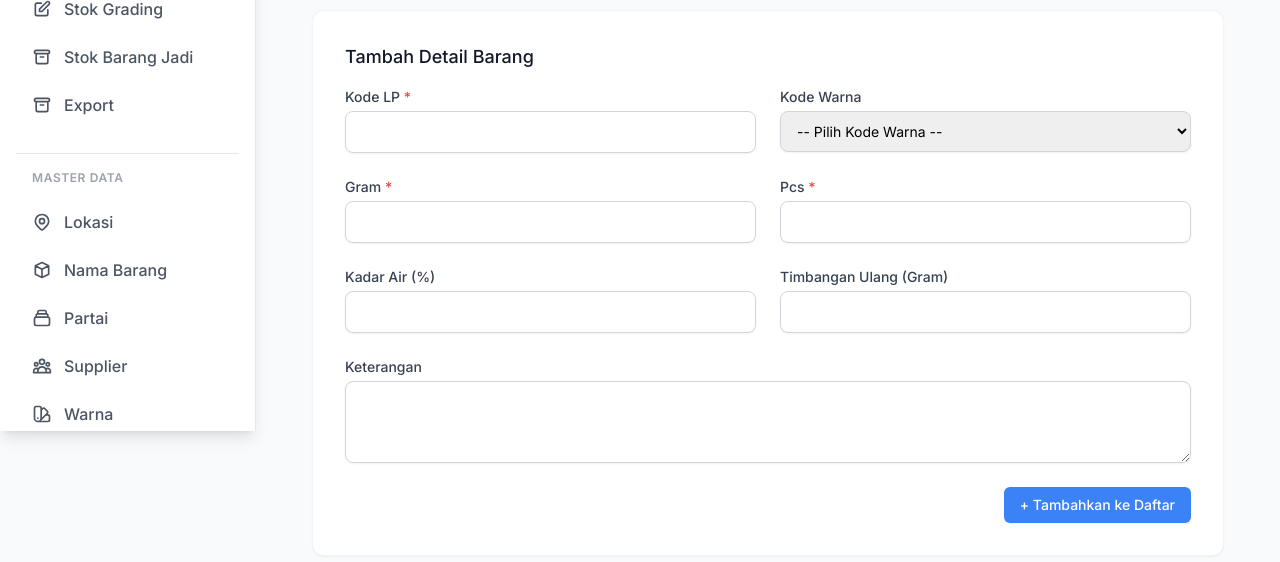
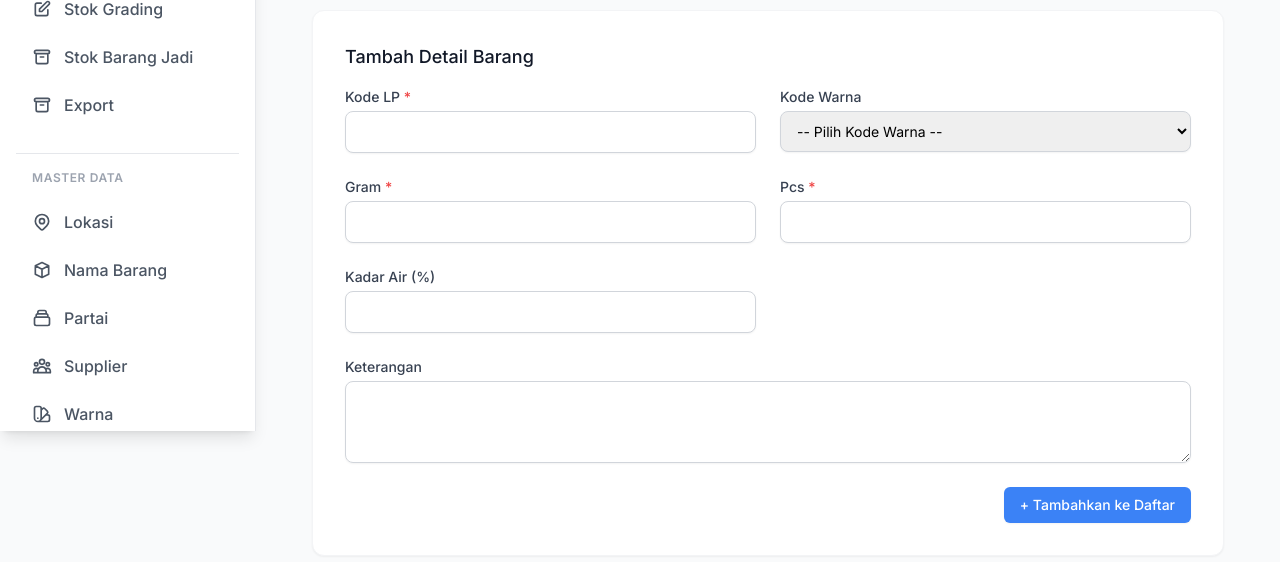
Before and after one commit to ristack-tech/gudang-walet-mentah, a Laravel app: page /admin/barang-keluar/demak/step2 in a window 1280 px wide. Shown: the part 369-931 px from the top of the page. Run offline with Laravel 10, Linux system fonts and the light colour scheme; a user stored in the database is signed in; data comes from the database, SQL or seed files in the repository; data that the repository does not hold is empty; style sheets or scripts are compiled from the project's sources.

Commit message:
refactor: remove timbangan_ulang field from BarangKeluarDemak model, views, and controllers

```diff
--- a/app/Http/Controllers/Admin/Transaksi/barangKeluar/BarangKeluarDemakController.php
+++ b/app/Http/Controllers/Admin/Transaksi/barangKeluar/BarangKeluarDemakController.php
@@ -83,7 +83,6 @@ class BarangKeluarDemakController extends Controller
             'pcs' => 'required|integer',
             'kadar_air' => 'nullable|numeric',
             'warna_id' => 'nullable|exists:warna,id',
-            'timbangan_ulang' => 'nullable|numeric',
             'keterangan' => 'nullable|string'
         ]);
 
@@ -168,7 +167,6 @@ class BarangKeluarDemakController extends Controller
             'items.*.pcs' => 'required|integer',
             'items.*.kadar_air' => 'nullable|numeric',
             'items.*.warna_id' => 'nullable|exists:warna,id',
-            'items.*.timbangan_ulang' => 'nullable|numeric',
             'items.*.keterangan' => 'nullable|string'
         ]);
 
--- a/app/Models/BarangKeluarDemak.php
+++ b/app/Models/BarangKeluarDemak.php
@@ -19,7 +19,6 @@ class BarangKeluarDemak extends Model
         'gram',
         'pcs',
         'kadar_air',
-        'timbangan_ulang',
         'keterangan',
         'status_kembali',
     ];
--- a/app/Services/Admin/Transaksi/barangKeluar/BarangKeluarDemakService.php
+++ b/app/Services/Admin/Transaksi/barangKeluar/BarangKeluarDemakService.php
@@ -29,7 +29,6 @@ class BarangKeluarDemakService
                     'gram' => $item['gram'],
                     'pcs' => $item['pcs'],
                     'kadar_air' => $item['kadar_air'] ?? null,
-                    'timbangan_ulang' => $item['timbangan_ulang'] ?? null,
                     'keterangan' => $item['keterangan'] ?? null,
                 ]);
             }
@@ -60,7 +59,6 @@ class BarangKeluarDemakService
                     'gram' => $item['gram'],
                     'pcs' => $item['pcs'],
                     'kadar_air' => $item['kadar_air'] ?? null,
-                    'timbangan_ulang' => $item['timbangan_ulang'] ?? null,
                     'keterangan' => $item['keterangan'] ?? null,
                 ]);
             }
--- a/resources/views/admin/barang-keluar/demak/show.blade.php
+++ b/resources/views/admin/barang-keluar/demak/show.blade.php
@@ -52,7 +52,6 @@
                                 <th class="px-6 py-3 text-left text-xs font-medium text-gray-500 uppercase tracking-wider">Warna</th>
                                 <th class="px-6 py-3 text-right text-xs font-medium text-gray-500 uppercase tracking-wider">Gram</th>
                                 <th class="px-6 py-3 text-right text-xs font-medium text-gray-500 uppercase tracking-wider">Pcs</th>
-                                <th class="px-6 py-3 text-right text-xs font-medium text-gray-500 uppercase tracking-wider">T. Ulang</th>
                                 <th class="px-6 py-3 text-left text-xs font-medium text-gray-500 uppercase tracking-wider">Keterangan</th>
                             </tr>
                         </thead>
@@ -64,12 +63,11 @@
                                     <td class="px-6 py-4 whitespace-nowrap text-sm text-gray-500">{{ $item->warna->kode_warna ?? '-' }}</td>
                                     <td class="px-6 py-4 whitespace-nowrap text-sm text-right font-medium text-gray-900">{{ number_format($item->gram, 2, ',', '.') }}</td>
                                     <td class="px-6 py-4 whitespace-nowrap text-sm text-right text-gray-900">{{ number_format($item->pcs, 0, ',', '.') }}</td>
-                                    <td class="px-6 py-4 whitespace-nowrap text-sm text-right text-gray-500">{{ $item->timbangan_ulang ? number_format($item->timbangan_ulang, 2, ',', '.') : '-' }}</td>
                                     <td class="px-6 py-4 text-sm text-gray-500">{{ $item->keterangan ?? '-' }}</td>
                                 </tr>
                             @empty
                                 <tr>
-                                    <td colspan="7" class="px-6 py-4 text-center text-sm text-gray-500">Tidak ada item dalam batch ini.</td>
+                                    <td colspan="6" class="px-6 py-4 text-center text-sm text-gray-500">Tidak ada item dalam batch ini.</td>
                                 </tr>
                             @endforelse
                         </tbody>
@@ -79,7 +77,7 @@
                                     <td colspan="3" class="px-6 py-4 text-right text-sm">Total:</td>
                                     <td class="px-6 py-4 whitespace-nowrap text-sm text-right">{{ number_format($data->barangKeluarDemak->sum('gram'), 2, ',', '.') }}</td>
                                     <td class="px-6 py-4 whitespace-nowrap text-sm text-right">{{ number_format($data->barangKeluarDemak->sum('pcs'), 0, ',', '.') }}</td>
-                                    <td colspan="2"></td>
+                                    <td></td>
                                 </tr>
                             </tfoot>
                         @endif
--- a/resources/views/admin/barang-keluar/demak/step2.blade.php
+++ b/resources/views/admin/barang-keluar/demak/step2.blade.php
@@ -39,16 +39,6 @@
                 </div>
             </div>
 
-            @if(session('error'))
-                <div class="mb-6 bg-red-50 border-l-4 border-red-500 p-4 rounded-md">
-                    <div class="text-red-700 text-sm">{{ session('error') }}</div>
-                </div>
-            @endif
-            @if(session('success'))
-                <div id="alert-success" class="mb-6 bg-green-50 border-l-4 border-green-500 p-4 rounded-md">
-                    <div class="text-green-700 text-sm">{{ session('success') }}</div>
-                </div>
-            @endif
 
             <!-- Form Box -->
             <div class="bg-white rounded-xl shadow-sm border border-gray-100 overflow-hidden mb-6">
@@ -109,14 +99,6 @@
                                     <input type="number" step="0.01" min="0" max="100" name="kadar_air" id="kadar_air" value="{{ old('kadar_air') }}"
                                         class="block w-full border border-gray-300 rounded-lg shadow-sm py-2.5 px-3 focus:outline-none focus:ring-2 focus:ring-blue-500 focus:border-blue-500 sm:text-sm transition duration-200 @error('kadar_air') border-red-500 @enderror">
                                     @error('kadar_air')
-                                        <p class="mt-1 text-sm text-red-500">{{ $message }}</p>
-                                    @enderror
-                                </div>
-                                <div>
-                                    <label for="timbangan_ulang" class="block text-sm font-medium text-gray-700 mb-1">Timbangan Ulang (Gram)</label>
-                                    <input type="number" step="0.01" min="0" name="timbangan_ulang" id="timbangan_ulang" value="{{ old('timbangan_ulang') }}"
-                                        class="block w-full border border-gray-300 rounded-lg shadow-sm py-2.5 px-3 focus:outline-none focus:ring-2 focus:ring-blue-500 focus:border-blue-500 sm:text-sm transition duration-200 @error('timbangan_ulang') border-red-500 @enderror">
-                                    @error('timbangan_ulang')
                                         <p class="mt-1 text-sm text-red-500">{{ $message }}</p>
                                     @enderror
                                 </div>
```
